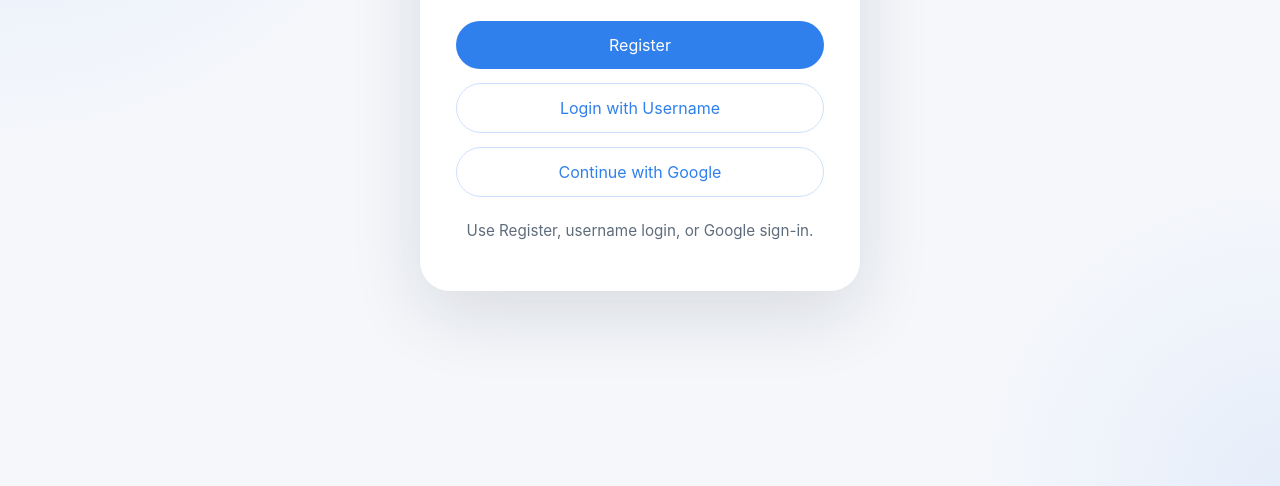
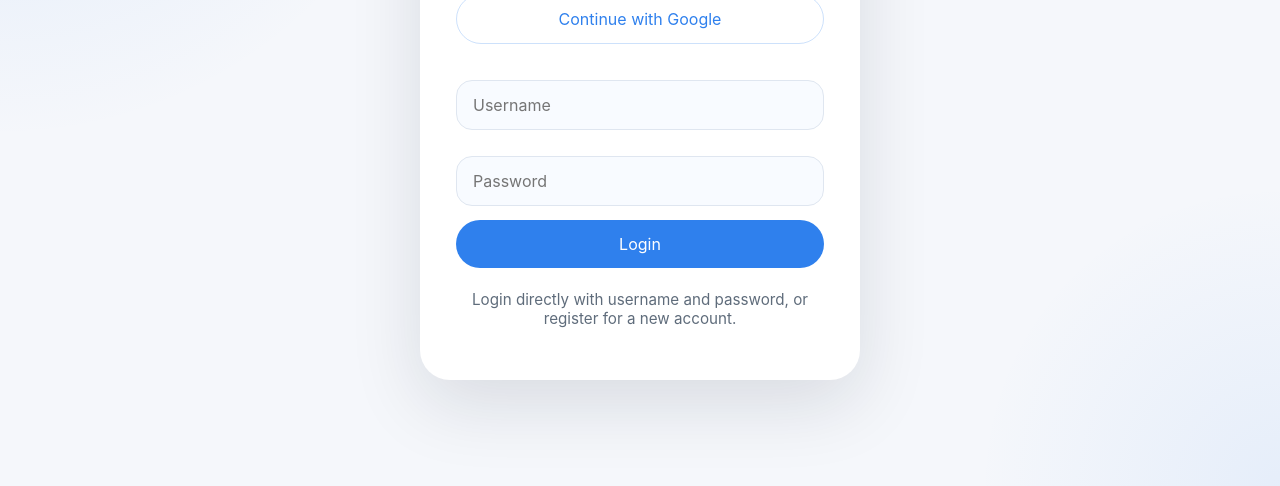
Before and after one commit to MigoSea/PROJECT-2, a website: page public/login.html in a window 1280 px wide. Shown: the part 314-800 px from the top of the page. Drawn offline with Linux system fonts and the light colour scheme.

Commit message:
Update login page for direct username/password login

```diff
--- a/public/login.html
+++ b/public/login.html
@@ -16,17 +16,16 @@
 
       <div class="auth-actions">
         <a href="register.html"><button class="full">Register</button></a>
-        <button id="emailBtn" class="full secondary">Login with Username</button>
         <button id="googleBtn" class="full secondary">Continue with Google</button>
       </div>
 
-      <form id="loginForm" class="auth-form hidden">
+      <form id="loginForm" class="auth-form">
         <input id="username" placeholder="Username" required>
         <input id="password" type="password" placeholder="Password" required>
         <button type="submit" class="full">Login</button>
       </form>
 
-      <p class="auth-footer">Use Register, username login, or Google sign-in.</p>
+      <p class="auth-footer">Login directly with username and password, or register for a new account.</p>
       <div id="message" class="status hidden"></div>
     </div>
   </div>
```
